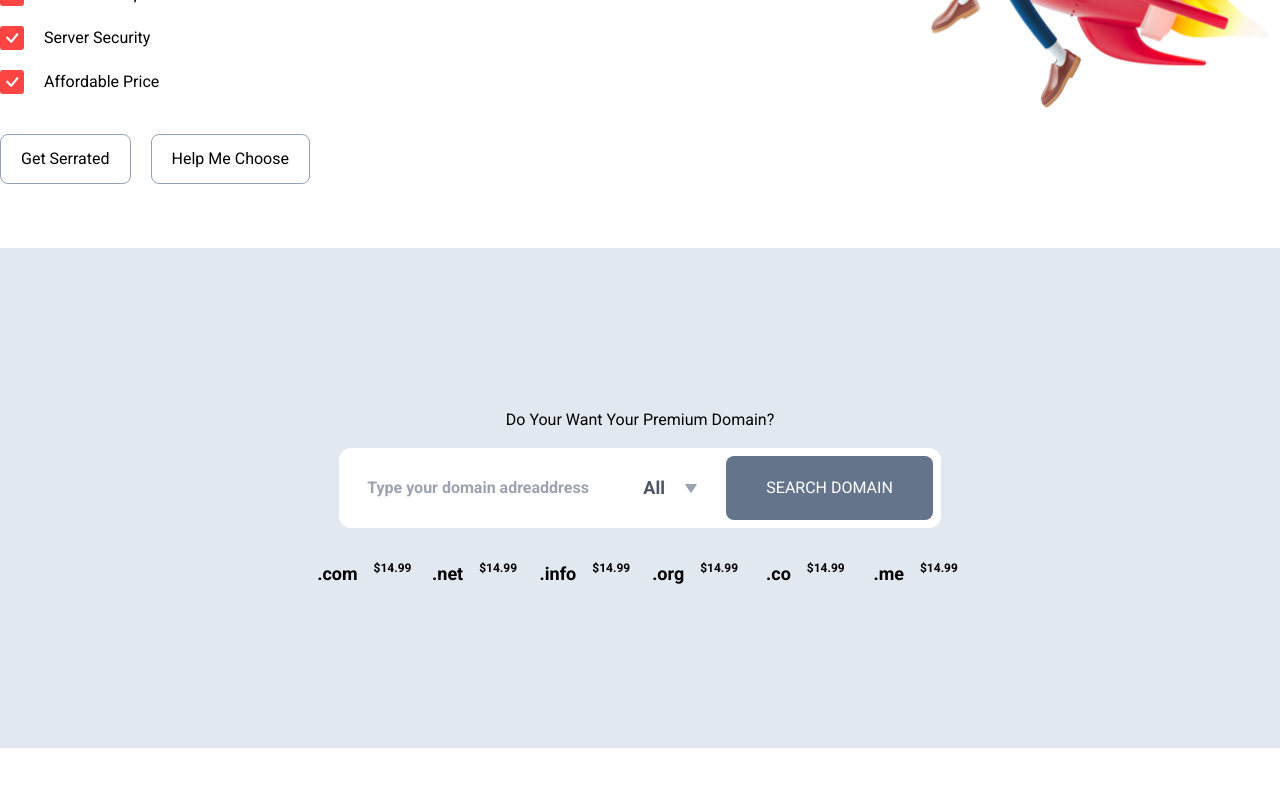
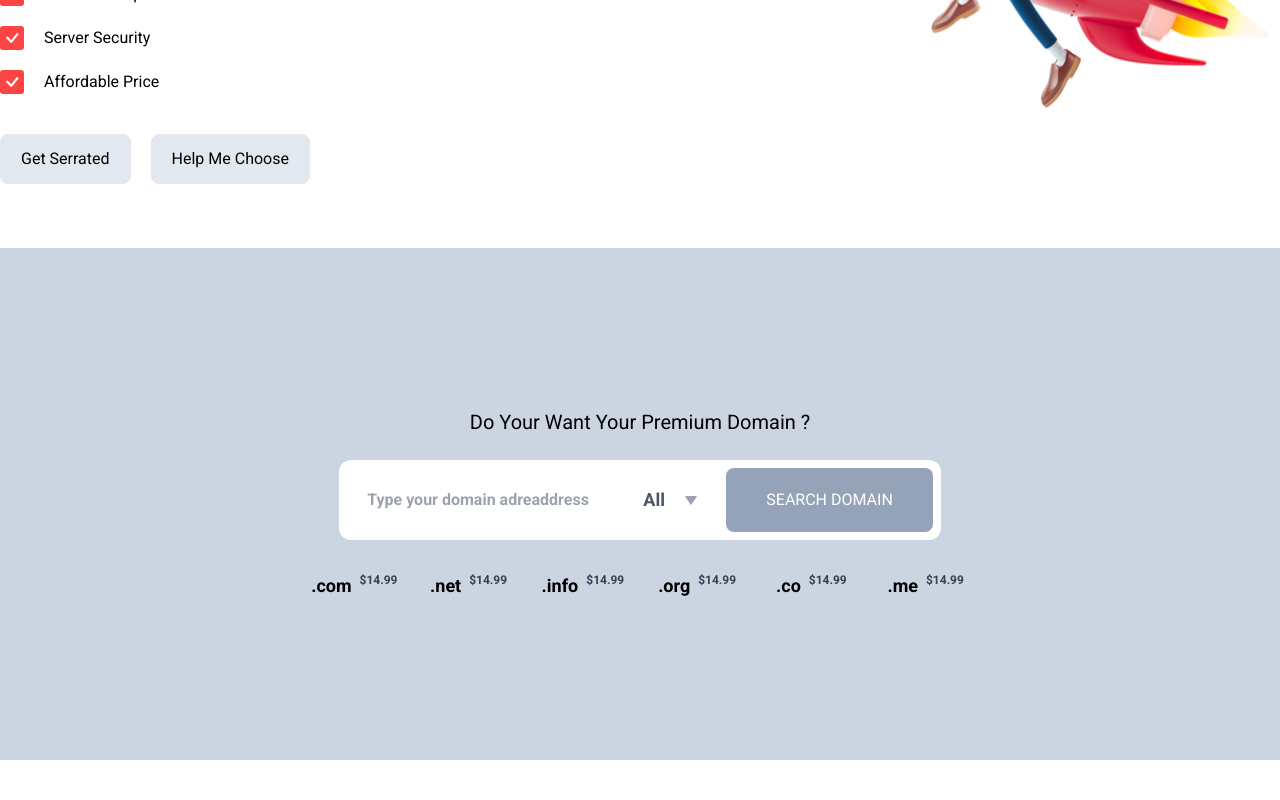
Before and after one commit to pothikit/hostfule-project, a React (Create React App) app: page / in a window 1280 px wide. Shown: the part 560-1360 px from the top of the page. Built offline with nearby package versions, Linux system fonts and the light colour scheme; a web font is replaced by a local one.

Commit message:
some more change

```diff
--- a/src/components/dedicatedServer/DedicatedServer.jsx
+++ b/src/components/dedicatedServer/DedicatedServer.jsx
@@ -58,8 +58,8 @@ const DedicatedServer = () => {
             <section>
                 <div className="container mx-auto">
                     <p className='py-8 text-slte-100 md:text-lg font-sans'>A dedicated hosting service, dedicated server, or unmanaged hosting service is a type of Internet hosting in which you lease an entire server not shared with anyone. This is more flexible than shared hosting, as you will have full control over the server(s), including choice of operating system, hardware, etc. Server administration is handled by yourself in terms of software, but we provide 24/7 support for hardware related tasks.</p>
-                    <div className='py-20'>
-                        <h1 className='font-bold text-xl md:text-3xl lg:text-4xl text-center'>Available Location</h1>
+                    <div className='pb-20'>
+                        <h1 className='font-bold text-xl md:text-3xl lg:text-4xl text-center border-b-dashed'>Available Location</h1>
                         <div className='grid grid-cols-1 sm:grid-cols-2 lg:grid-cols-3 xl:grid-cols-4 gap-5 md:gap-5 xl:gap-6 py-10 md:py-20'>
 
                             {
--- a/src/components/home/Hero.jsx
+++ b/src/components/home/Hero.jsx
@@ -32,8 +32,8 @@ function Hero() {
                                 </li>
                             </ul>
                             <div className="buttons mt-10 space-x-5">
-                                <button className='hover:bg-slate-400 py-3 px-5 rounded-lg border border-slate-400 duration-300 hover:text-white'>Get Serrated</button>
-                                <button className='hover:bg-slate-400 py-3 px-5 rounded-lg border border-slate-400 duration-300 hover:text-white'>Help Me Choose</button>
+                                <button className='hover:bg-slate-400 py-3 px-5 rounded-lg border bg-slate-200 duration-300 hover:text-white'>Get Serrated</button>
+                                <button className='hover:bg-slate-400 py-3 px-5 rounded-lg border bg-slate-200 duration-300 hover:text-white'>Help Me Choose</button>
                             </div>
                         </div>
                     </div>
--- a/src/components/home/domainSeach.jsx
+++ b/src/components/home/domainSeach.jsx
@@ -32,11 +32,11 @@ function DomainSeach() {
     //     }
     // }
     return (
-        <section className='py-20 bg-slate-200 md:bg-none mb-20'>
+        <section className='py-20 bg-slate-300 md:bg-none mb-20'>
             <div className="container mx-auto">
-                <div className="domain md:bg-slate-200 rounded-lg px-1">
+                <div className="domain md:bg-slate-300 rounded-lg px-1">
                     <div className='md:py-20 xl:max-w-[80%] mx-auto'>
-                        <h2 className='text-center mb-4'>Do Your Want Your Premium Domain?</h2>
+                        <h2 className='text-center mb-6 md:text-xl'>Do Your Want Your Premium Domain ?</h2>
                         <div className='search-bar flex flex-col px-3 sm:px-0'>
                             <form method="post" action="https://my.hostflu.com/cart.php?a=add&domain=register" className='bg-white flex justify-between items-center pl-1 md:pl-3 md:py-2 rounded-xl mx-0 lg:mx-52'>
                                 <input type="text" defaultValue={DomainNameWithExtension} className='text-black hidden' name='query' />
@@ -50,17 +50,17 @@ function DomainSeach() {
                                             ))}
                                         </select><span className='text-gray-400 cursor-pointer text-sm -ml-5 pointer-events-none'><BiSolidDownArrow /></span>
                                     </div>
-                                    <input type="submit" value="SEARCH DOMAIN" className='cursor-pointer py-2 md:py-5 bg-slate-500 hover:bg-slate-700 border-transparent rounded-lg text-white px-2 md:px-10 text-sm md:text-base' />
+                                    <input type="submit" value="SEARCH DOMAIN" className='cursor-pointer py-2 md:py-5 bg-slate-400 hover:bg-slate-600 rounded-lg text-white px-2 md:px-10 text-sm md:text-base' />
                                 </div>
                             </form>
                             {
                                 // extension ? <span className='text-xl text-black text-center mt-10'>You should provide a valid extansion</span> : <span></span>
                             }
                             <div className="extensions mt-8 md:max-w-[80%] mx-auto">
-                                <ul className='grid grid-cols-3 sm:grid-cols-6 gap-4'>
+                                <ul className='grid grid-cols-3 sm:grid-cols-6 gap-7'>
                                     {
                                         extensions.map((exetension) => (
-                                            <li key={exetension.id} className='text-lg font-semibold gap-4 items-start flex justify-center'><span>{exetension.extension}</span><span className='text-xs font-semibold'>{exetension.price}</span></li>
+                                            <li key={exetension.id} className='text-lg font-semibold gap-2 items-start flex justify-center'><span>{exetension.extension}</span><span className='text-xs font-semibold text-slate-700'>{exetension.price}</span></li>
                                         ))
                                     }
                                 </ul>
```
Also changed, not shown: public/asstes/location/japan/japan.png (renamed from public/asstes/location/japan/japann.png), 1 other file (tests, documents, lock files or other folders).
